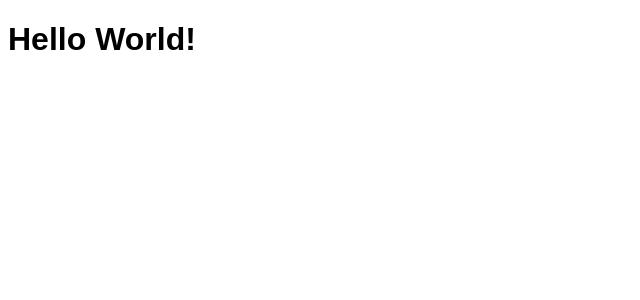
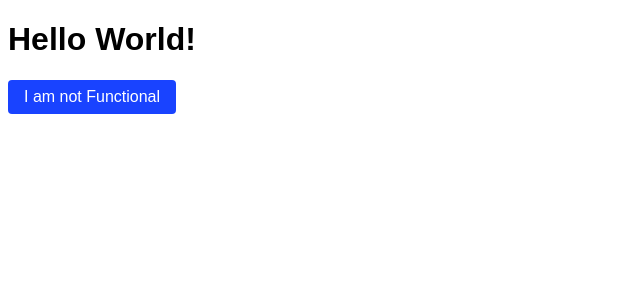
Before and after one commit to faseehfs/react-and-nodejs, a React (Vite) app in the folder react-vite/: page / in a window 1280 px wide. Shown: the top 300 px of the page, without its empty margins (0-640 px from the left). Built offline with nearby package versions, Linux system fonts and the light colour scheme.

Commit message:
Write CSS

```diff
--- a/react-vite/src/App.jsx
+++ b/react-vite/src/App.jsx
@@ -1,5 +1,8 @@
 export default function App() {
   return (
-    <h1>Hello World!</h1>
+    <>
+      <h1>Hello World!</h1>
+      <button>I am not Functional</button>
+    </>
   )
 }
--- a/react-vite/src/index.css
+++ b/react-vite/src/index.css
@@ -4,6 +4,29 @@
   box-sizing: border-box;
 }
 
+:root {
+  --primary: #1943ff;
+  --primary-dark: #1a3edb;
+  --text-primary: #000000;
+  --text-inverse: #ffffff;
+}
+
 body {
+  color: var(--text-primary);
   font-family: Arial, Helvetica, sans-serif;
 }
+
+button {
+  font-size: 1rem;
+  color: var(--text-inverse);
+  background-color: var(--primary);
+  border: none;
+  border-radius: 0.25rem;
+  padding: 0.5rem 1rem 0.5rem 1rem;
+  transition: background-color 0.2s ease;
+}
+
+button:hover {
+  cursor: pointer;
+  background-color: var(--primary-dark);
+}
```
